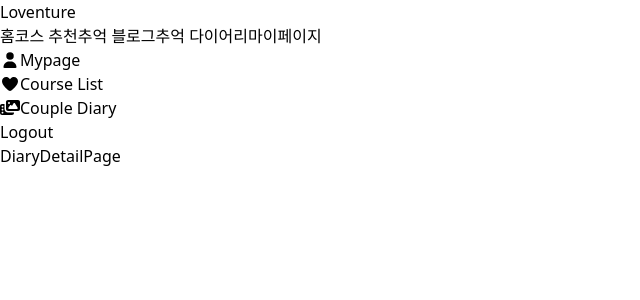
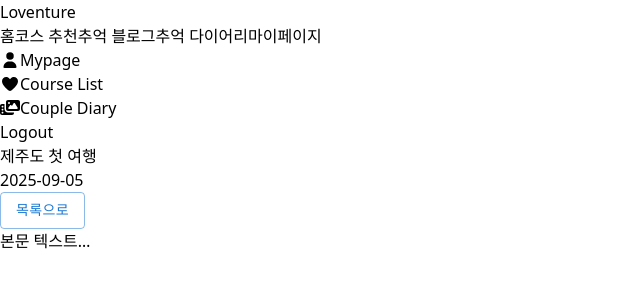
Before and after one commit to PitterPetter/PitterPetter_FE, a React (Vite) app: page /diary/1 in a window 1280 px wide. Shown: the top 300 px of the page, without its empty margins (0-640 px from the left). Built offline with nearby package versions, Linux system fonts and the light colour scheme.

Commit message:
feat: add diary detail content to DiaryDetailPage - PIT-163

```diff
--- a/src/pages/DiaryDetailPage/DiaryDetailPage.tsx
+++ b/src/pages/DiaryDetailPage/DiaryDetailPage.tsx
@@ -1,7 +1,36 @@
+// 다이어리 상세 페이지
+
+import { useParams } from "react-router-dom";
+import diary from "../../features/Diary/mocks/diaryDetail.json";
+import { Button } from "@mui/material";
+import { useNavigate } from "react-router-dom";
+
 export const DiaryDetailPage = () => {
+  const navigate = useNavigate();
+  const { id } = useParams();
+  const diaryData = diary.data; // 추후에 API 연동 시 ID를 통해 조회
+
   return (
-    <div>
-      <h1>DiaryDetailPage</h1>
+    <div className="w-[800px] h-[calc(100vh-64px)]">
+      <div className="flex flex-col gap-4 p-4 pt-0 w-full">
+        <div className="h-full border-gray-300 border rounded-2xl p-4 pb-6 w-full">
+
+          <div className="flex justify-between p-4 w-full">
+            <div className="flex flex-col gap-2">
+              <h1 className="text-4xl font-bold text-gray-800">{diaryData.title}</h1>
+              <p className="text-sm text-gray-500">{diaryData.createdAt.split("T")[0]}</p>
+            </div>
+            <div>
+              <Button variant="outlined" onClick={() => {navigate("/diary")}}>목록으로</Button>
+            </div>
+          </div>
+          <div className="flex gap-2 p-4 w-full justify-between">
+            <div className="flex flex-col gap-2">
+              <p>{diaryData.content}</p>
+            </div>
+          </div>
+        </div>
+      </div>
     </div>
   );
 };
```
